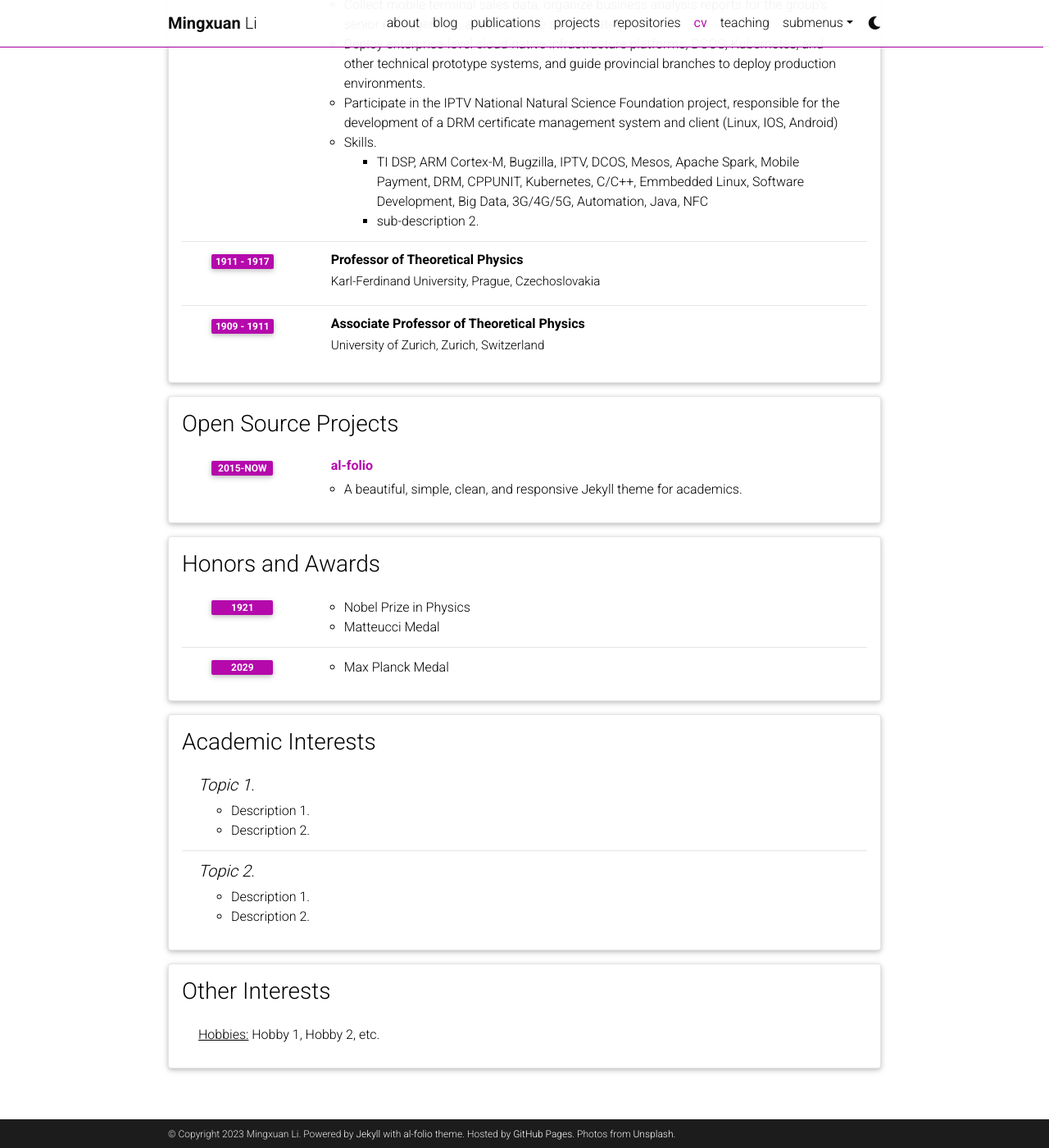
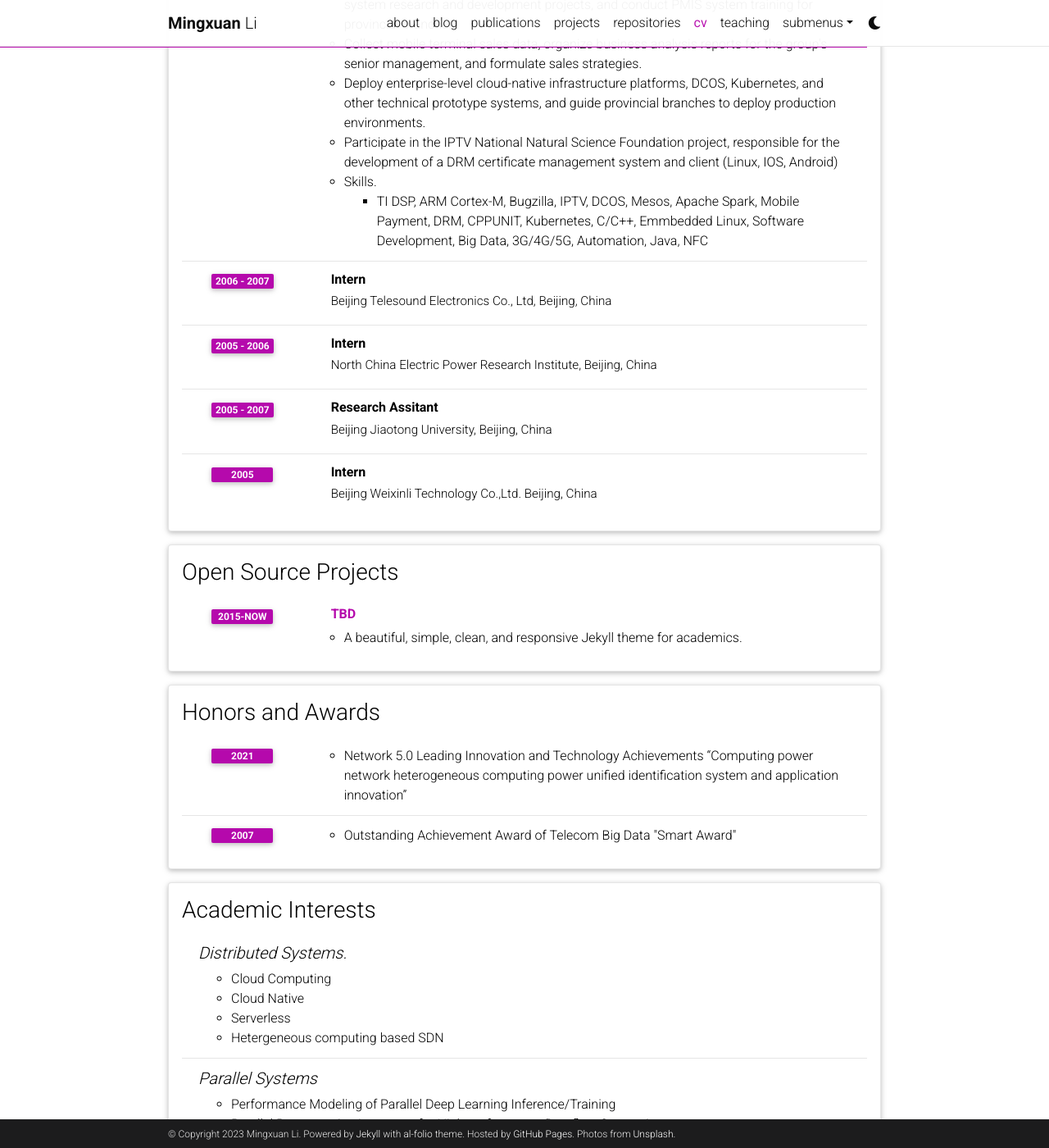
Before and after one commit to limx59/limx59.github.io, a Jekyll site: the page built from _pages/cv.md, in a window 1280 px wide and 1400 px high, scrolled down 2386 px. Shown: the whole window at 82% size. Built offline with Jekyll 4.4.1, drawn with Linux system fonts in a browser that asks for light colours; comment, search, counter and statistics services are not loaded; a style sheet for code colours, icons or effects is not loaded; some of the changed text lies outside the part shown.

Commit message:
Update cv.yml

```diff
--- a/_data/cv.yml
+++ b/_data/cv.yml
@@ -15,18 +15,20 @@
       institution: University of North Texas, Texas, United States
       year: 2023
       description:
-        - Description 1.
-        - Description 2.
-        - title: Description 3.
-          contents:
-            - Sub-description 1.
-            - Sub-description 2.
+        - Cloud Native
+        - Distributed System
+        - Serverless
+        - Heterogeneous computing
+        - Edge Computing
+        - AI and Machine Learning
+        - HPC
+
     - title: Master Degree
       institution: Beijing Jiaotong University, Beijing, China
       year: 2008
       description:
-        - Thesis: Design and Realization of Test System for Generator Transformer Volt-ampere Characteristic Based on ARM.
-        - Subject: Embedded System.
+        - title: Thesis： “Design and Realization of Test System for Generator Transformer Volt-ampere Characteristic Based on ARM”.
+        - title: Subject： Embedded System.
     - title: Bacholer Degree
       institution: Capital Normal University, Beijing, China
       year: 2004
@@ -85,47 +87,68 @@
         - title: Skills.
           contents:
             - TI DSP, ARM Cortex-M, Bugzilla, IPTV, DCOS, Mesos, Apache Spark, Mobile Payment, DRM, CPPUNIT, Kubernetes, C/C++, Emmbedded Linux, Software Development, Big Data, 3G/4G/5G, Automation, Java, NFC
-            - sub-description 2.
-    - title: Professor of Theoretical Physics
-      institution: Karl-Ferdinand University, Prague, Czechoslovakia
-      year: 1911 - 1917
+
+    - title: Intern
+      institution: Beijing Telesound Electronics Co., Ltd, Beijing, China
+      year: 2006 - 2007
       description:
 
-    - title: Associate Professor of Theoretical Physics
-      institution: University of Zurich, Zurich, Switzerland
-      year: 1909 - 1911
+    - title: Intern
+      institution: North China Electric Power Research Institute, Beijing, China
+      year: 2005 - 2006
+      description:
+
+    - title: Research Assitant
+      institution: Beijing Jiaotong University, Beijing, China
+      year: 2005 - 2007
+      description:
+
+    - title: Intern
+      institution: Beijing Weixinli Technology Co.,Ltd. Beijing, China
+      year: 2005
+      description:
 
 - title: Open Source Projects
   type: time_table
   contents:
-    - title: <a href="https://github.com/alshedivat/al-folio">al-folio</a>
+    - title: <a href="https://github.com/alshedivat/al-folio">TBD</a>
       year: 2015-now
       description: A beautiful, simple, clean, and responsive Jekyll theme for academics.
 
 - title: Honors and Awards
   type: time_table
   contents:
-    - year: 1921
+    - year: 2021
       items:
-        - Nobel Prize in Physics
-        - Matteucci Medal
-    - year: 2029
+        - Network 5.0 Leading Innovation and Technology Achievements “Computing power network heterogeneous computing power unified identification system and application innovation”
+    - year: 2007
       items:
-        - Max Planck Medal
+        - Outstanding Achievement Award of Telecom Big Data "Smart Award"
 
 - title: Academic Interests
   type: nested_list
   contents:
-    - title: Topic 1.
+    - title: Distributed Systems.
       items:
-        - Description 1.
-        - Description 2.
-    - title: Topic 2.
+        - Cloud Computing
+        - Cloud Native
+        - Serverless
+        - Hetergeneous computing based SDN
+    - title: Parallel Systems
       items:
-        - Description 1.
-        - Description 2.
+        - Performance Modeling of Parallel Deep Learning Inference/Training
+        - Parallel Programming Language for High-performance Dataflow Computing
+        - Scientific Workflow Optimization
+    - title: Machine/Deep Learning
+      items:
+        - Resource-aware Neural Architecture Search
+        - Generative Adversarial Network
+    - title: Data Science
+      items:
+        - In-situ Workflows
+        - Big Data Processing
 
 - title: Other Interests
   type: list
   contents:
-    - <u>Hobbies:</u> Hobby 1, Hobby 2, etc.
+    - <u>Hobbies:</u> Basketball, Photography, etc.
```
